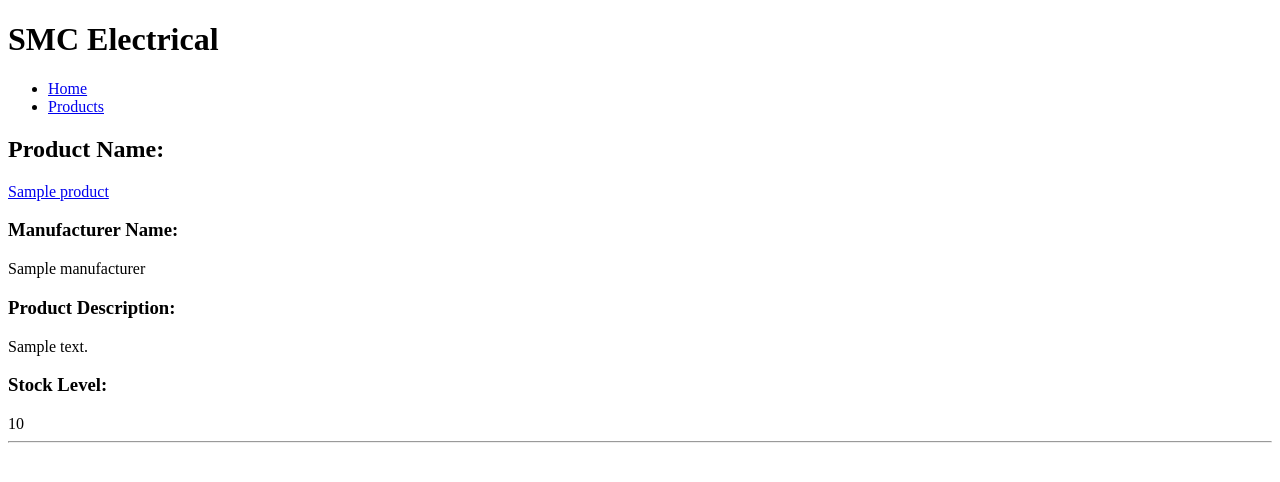
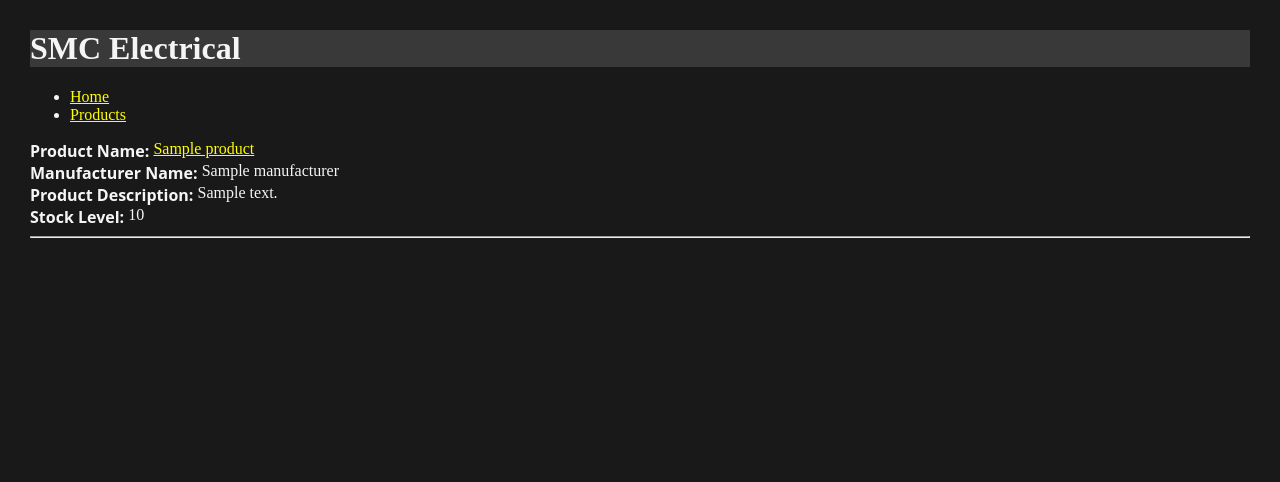
Before and after one commit to SeanCushnie/Project_One, a Flask app: page /products in a window 1280 px wide. Shown: the top 482 px of the page. Run offline with Flask 3, Linux system fonts and the light colour scheme; a database or web service that is not in the repository returns one stand-in record (values such as "Sample title"); some libraries are stand-ins or nearby versions.

Commit message:
Some styling

```diff
--- a/console.py
+++ b/console.py
@@ -15,5 +15,5 @@ manufacturer_repository.select_all()
 
 product_1 = Product(manufacturer_1, "501/453/UNIV/A/M20/BRASS", "20mm gland, suitable for use in hazardous areas where cold-flow could be a potential issue", 10, 5, 15)
 product_repository.save(product_1)
-product_2 = Product(manufacturer_2, "EVXB/20l/le", "Non-Emergency Floodlight, Zone 1, 20,980lm", 5, 2500, 3500)
+product_2 = Product(manufacturer_2, "EVXB/20L/LE", "Non-Emergency Floodlight, Zone 1, 20,980lm", 5, 2500, 3500)
 product_repository.save(product_2)
--- a/static/style.css
+++ b/static/style.css
@@ -0,0 +1,33 @@
+body{
+    background-color: rgb(25, 25, 25);
+    color: whitesmoke
+}
+body{
+    margin: 30px
+}
+body > header > h1{
+    background-color:rgb(57, 57, 57)
+}
+.Menu li a {
+    color: yellow;
+}
+.product_container .title a {
+    color: yellow;
+}
+#container h2,
+#container p {
+    display: inline;
+    vertical-align: top;
+    font-family: 'Open Sans', sans-serif;
+    font-size: 16px;
+}
+#container h3,
+#container p {
+    display: inline;
+    vertical-align: top;
+    font-family: 'Open Sans', sans-serif;
+    font-size: 16px;
+}
+.product_container span{
+    color:red
+}
--- a/templates/products/index.html
+++ b/templates/products/index.html
@@ -3,7 +3,8 @@
 {% block content%}
 
 {% for product in product_list%}
-    <div class="product">
+    <div id="container">
+        <div class="product_container">
             <div class="title">
                 <h2>Product Name: </h2> <a href="/products/{{product.id}}">{{product.title}}</a>
             </div>
@@ -16,7 +17,8 @@
             <div class="stock_quantity">
                 <h3>Stock Level: </h3> {{product.stock_quantity}}
                     {% if product.stock_quantity < 10 %}
-                <p> LOW STOCK! </p>
+    </div>
+                        <span> LOW STOCK! </span>
                     {% endif %}
             </div>
         </div>
```
Also changed, not shown: static/style_products_index.css (added). Lines whose indentation alone changed are shown as unchanged.
